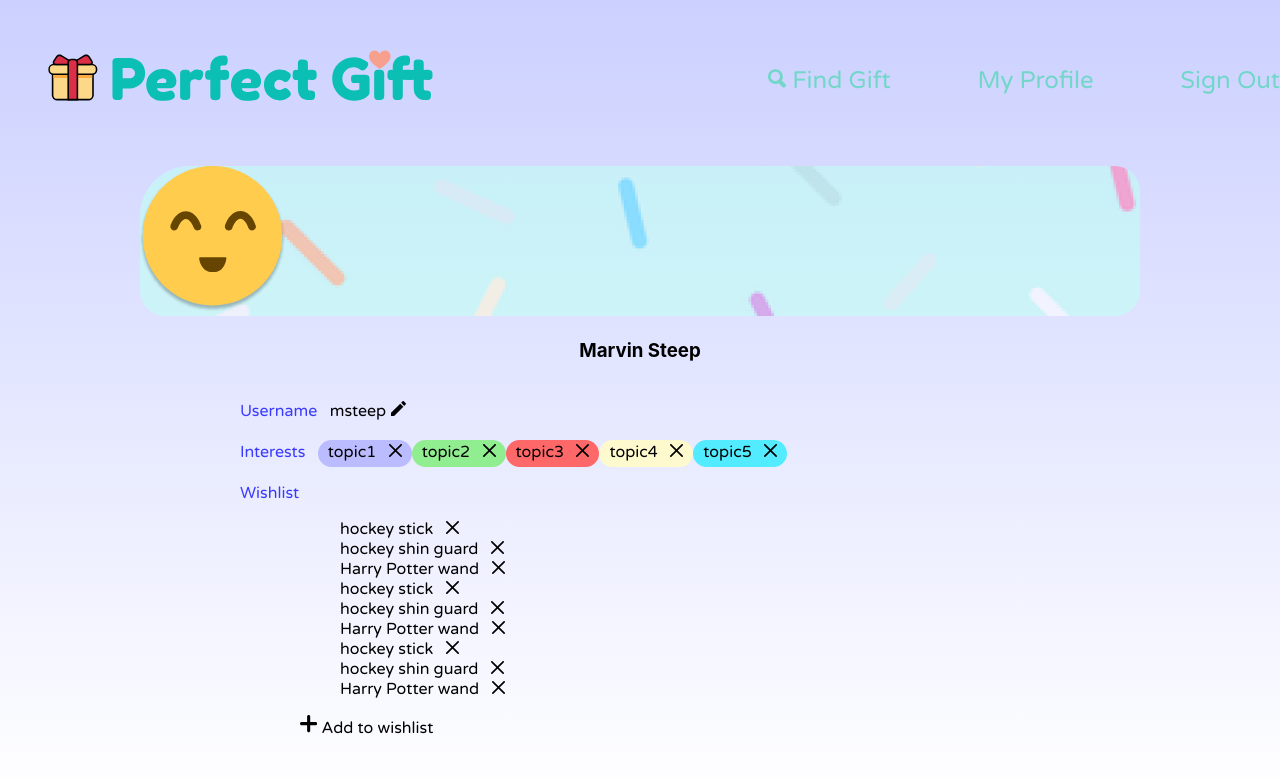
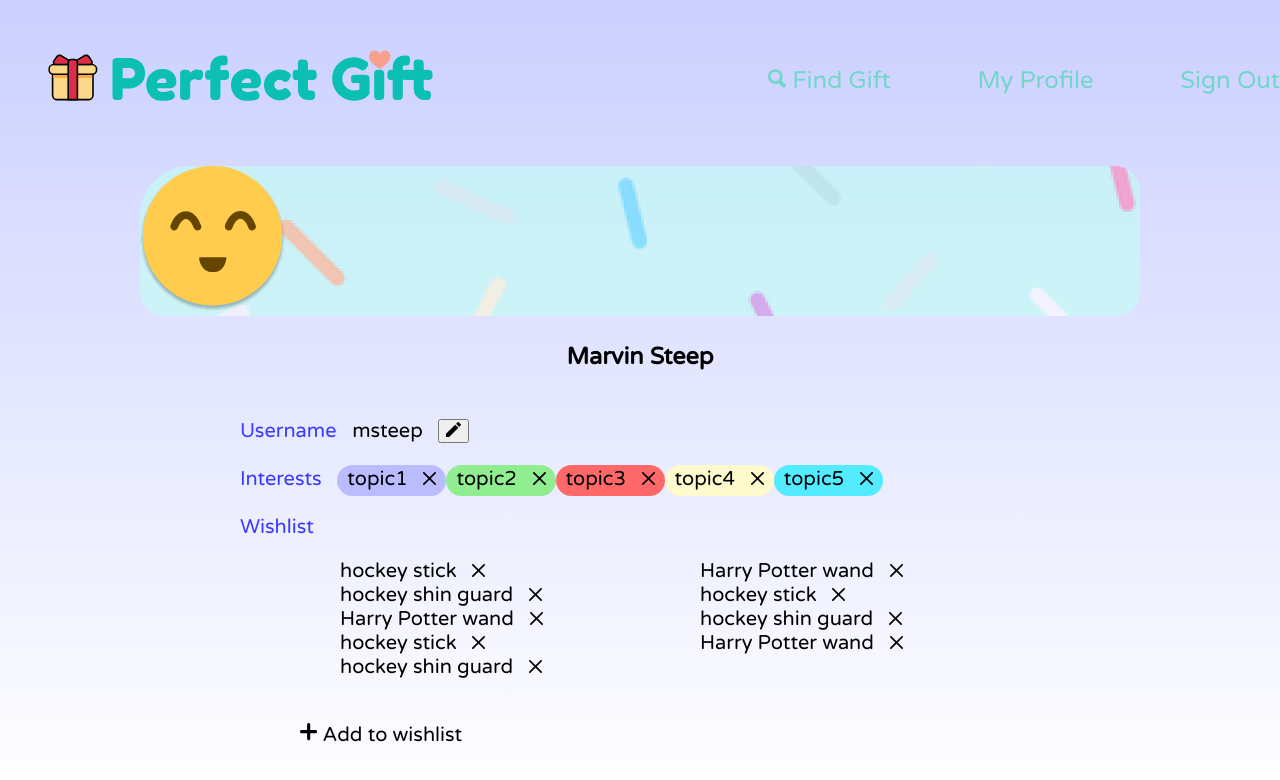
Before and after one commit to venuswku/perfect-gift, a React (Create React App) app: page /profile in a window 1280 px wide. Shown: the top 780 px of the page. Built offline with nearby package versions, Linux system fonts and the light colour scheme.

Commit message:
can edit user name

```diff
--- a/package.json
+++ b/package.json
@@ -7,6 +7,9 @@
     "@testing-library/react": "^11.1.0",
     "@testing-library/user-event": "^12.1.10",
     "bootstrap": "^4.6.0",
+    "cors": "^2.8.5",
+    "express": "^4.17.1",
+    "pg": "^8.5.1",
     "react": "^17.0.1",
     "react-bootstrap": "^1.4.3",
     "react-dom": "^17.0.1",
--- a/src/pages/Profile/Profile.css
+++ b/src/pages/Profile/Profile.css
@@ -12,6 +12,9 @@
   padding: 10px;
 
   background: linear-gradient(180deg, rgb(203,208,255,1) 0%, rgba(255, 255, 255, 0) 100%), #FFFFFF;
+
+  font-family: "Varela Round";
+  font-size: 20px;
 }
 
 /* for the profile pic + background */
@@ -28,7 +31,6 @@
 .profile-info {
   position: relative;
   top: 160px;
-  /* left: -10%; */
   width: 800px;
   text-align: left;
 
@@ -44,20 +46,19 @@
 
 ul.no-bullets {
   list-style-type: none; /* Remove bullets */
-  font-family: "Varela Round";
-  font-size: 16px;
+  column-count: 2;
 }
 
 
 .topicFont {
   font-size: 18 px;
-  font-family: 'Varela Round';
   color: rgb(58, 58, 255) ;
 }
 
-span{
-  font-family: "Varela Round";
-  font-size: 16px;
+.editTextbox {
+  font-size:20pt;
+  height: 18px;
+  width: 150px
 }
 
 .textBubble {
@@ -65,8 +66,7 @@ span{
     width: auto; /* Making auto-sizable width */
     height: auto; /* Making auto-sizable height */
     padding: 2px 10px 5px 10px; /* Making space around letters */
-    font-family: "Varela Round";
-    font-size: 16px;
+
 }
 
 .orange {
--- a/src/pages/Profile/Profile.js
+++ b/src/pages/Profile/Profile.js
@@ -1,4 +1,4 @@
-import React from 'react';
+import React, { Component } from 'react';
 import '../../App.css';
 import './Profile.css';
 import Navbar from '../../navigation/HomeNavbar/HomeNavbar';
@@ -7,27 +7,89 @@ import { ReactComponent as DeleteButton } from '../../images/delete_button.svg';
 import { ReactComponent as AddButton } from '../../images/add_button.svg';
 import { ReactComponent as ProfilePic } from '../../images/profile_pic.svg';
 
+class Profile extends Component {
 
-function Profile() {
+    constructor(props) {
+        super(props);
+
+        // Here we initialize our components state
+        this.state = {
+            showForm: false,
+            name: 'Marvin Steep',
+            username: 'msteep',
+            editName: 'msteep',
+            mode: 'view',
+        };
+
+        this.handleChange = this.handleChange.bind(this);
+        this.handleSave = this.handleSave.bind(this);
+        this.handleEdit = this.handleEdit.bind(this);
+    }
+
+    handleChange(e) {
+        this.setState({ editName: e.target.value });
+    }
+
+    handleSave() {
+        this.setState({ username: this.state.editName, mode: 'view' });
+    }
+
+    handleEdit() {
+        this.setState({ mode: 'edit' });
+    }
+    // show/hide textbox to edit username
+    renderInputField() {
+        if (this.state.mode === 'view') {
+            return this.state.username;
+        } else {
+            return (
+                <span>
+                    <input
+                        onChange={this.handleChange}
+                        value={this.state.editName}
+                        class='editTextbox'
+                    />
+                </span>
+            );
+        }
+    }
+    //show edit/save button
+    renderButton() {
+        if (this.state.mode === 'view') {
+            return (
+                <button onClick={this.handleEdit}>
+                    <EditButton />
+                </button>
+            );
+        } else {
+            return (
+                <button onClick={this.handleSave}>
+                    Save
+                </button>
+            );
+        }
+    }
+
+
+    render() {
         return (
             <div className="App">
-            <Navbar/>
+                <Navbar />
                 <header class='profile-header'>
                     {/* profile background + pic */}
                     <div class='profile-background'>
-                    <ProfilePic/>
+                        <ProfilePic />
                     </div>
                     <div class='profile-info'>
-                    <h3 class='profile-center'>Marvin Steep</h3>
-                    <br />
+                        <h3 class='profile-center'>{this.state.name}</h3>
+                        <br></br>
                         {/* username */}
                         <div>
                             <span class='topicFont'>Username &nbsp; </span>
-                        <span>msteep</span>
-                        &nbsp;
-                        <EditButton/>
+                            <span>{this.renderInputField()} &nbsp; {this.renderButton()}</span>
+
                         </div>
-                    <br />
+                        <br></br>
                         {/* interests */}
                         <div>
                             <span class='topicFont'>Interests &nbsp; </span>
@@ -37,7 +99,7 @@ function Profile() {
                             <span class='textBubble yellow'>topic4 &nbsp; <DeleteButton /></span>
                             <span class='textBubble teal'>topic5 &nbsp; <DeleteButton /></span>
                         </div>
-                    <br />
+                        <br></br>
                         {/* wishlist */}
                         <div>
                             <span class='topicFont'>Wishlist</span>
@@ -52,6 +114,7 @@ function Profile() {
                                 <li>hockey shin guard &nbsp; <DeleteButton /></li>
                                 <li>Harry Potter wand &nbsp; <DeleteButton /></li>
                             </ul>
+                            <br></br>
                             <span class='tab'> <AddButton /> Add to wishlist</span>
                         </div>
 
@@ -61,4 +124,6 @@ function Profile() {
 
         );
     }
+}
+
 export default Profile;
```
Lines whose indentation alone changed are shown as unchanged.
